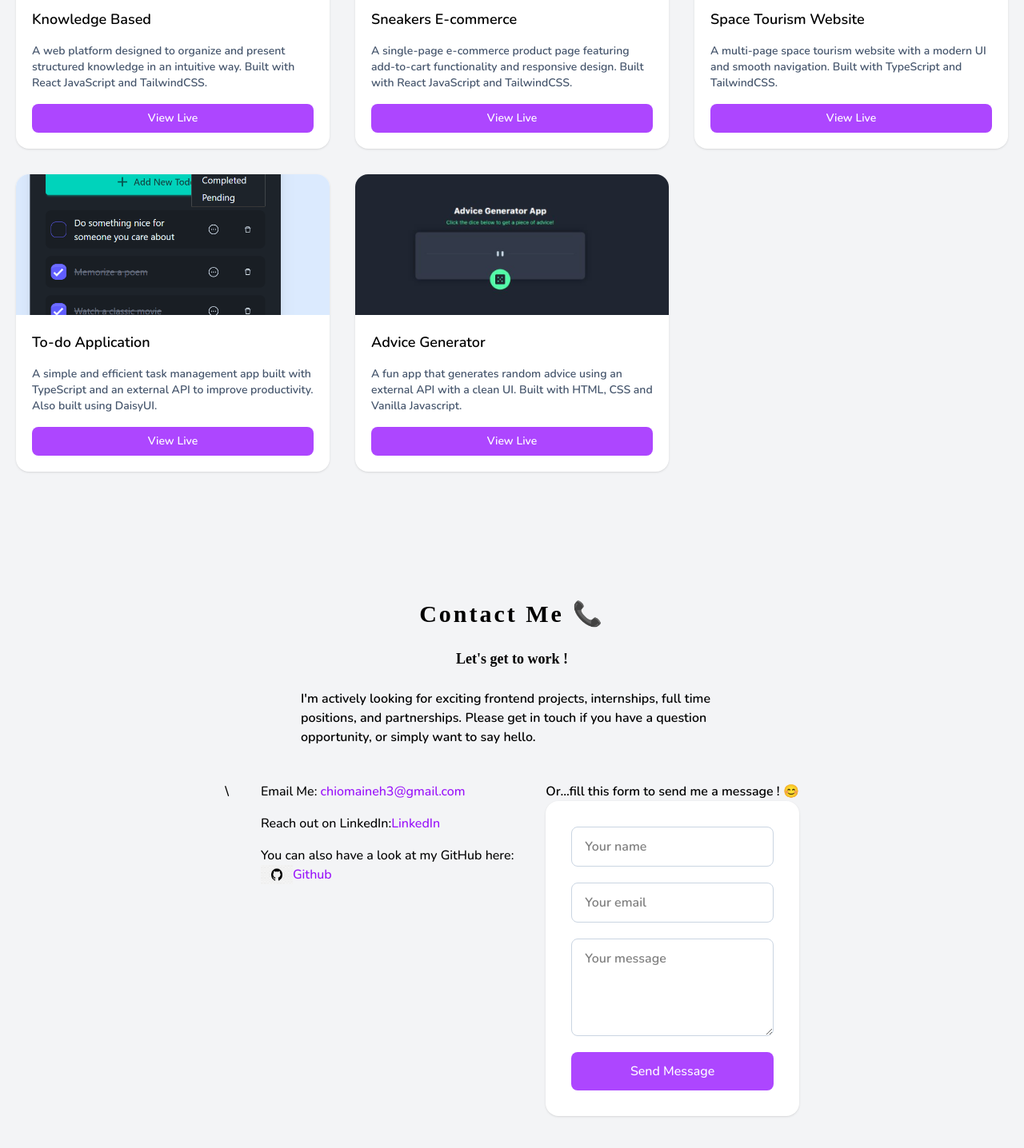
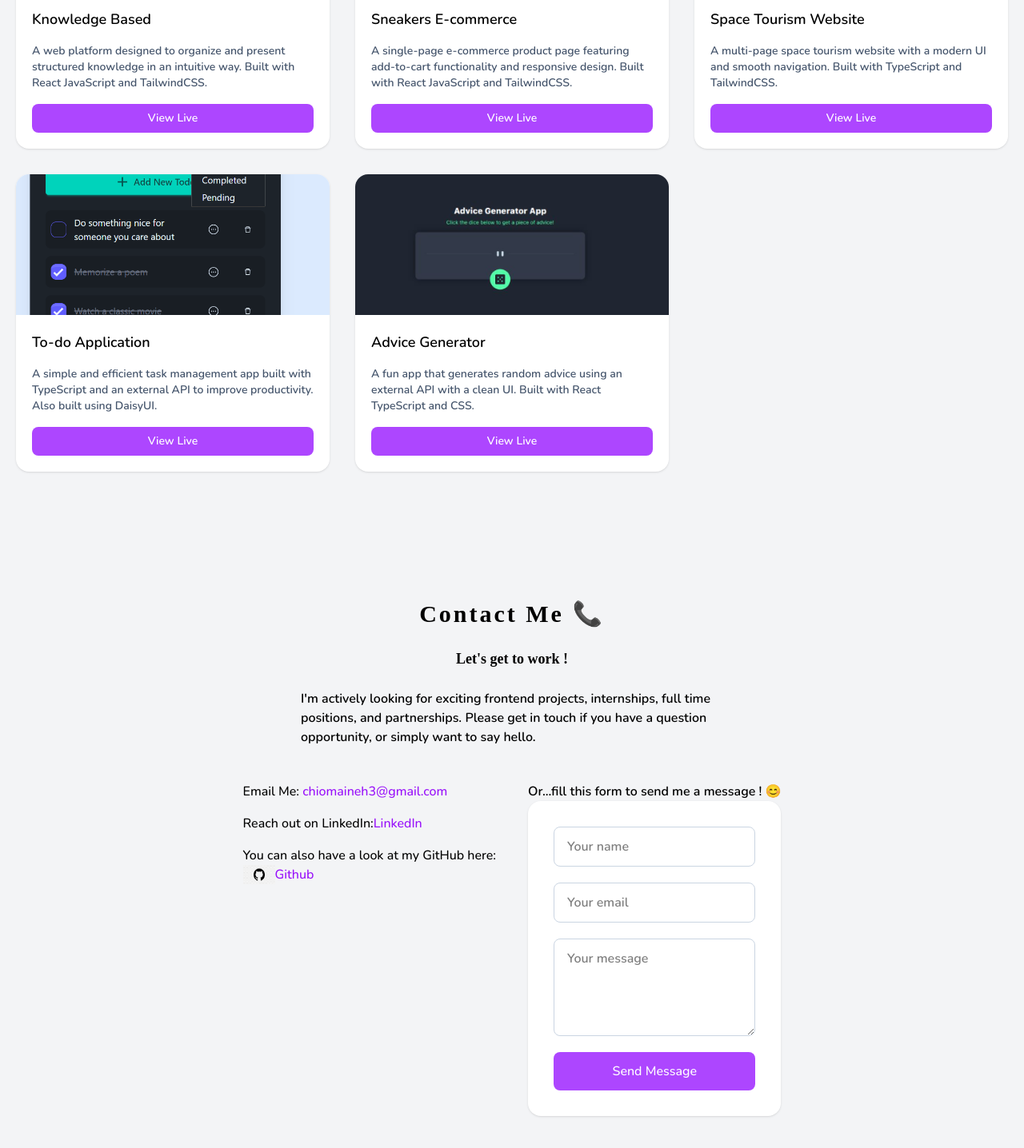
Before and after one commit to chiomaineh/chi-portfolio, a React (Vite) app: page / in a window 1280 px wide. Shown: the part 1314-2750 px from the top of the page at 80% size. Built offline with nearby package versions, Linux system fonts and the light colour scheme; a web font is replaced by a local one.

Commit message:
fixing advice generator app

```diff
--- a/src/components/Contact.tsx
+++ b/src/components/Contact.tsx
@@ -60,7 +60,7 @@ function Contact() {
           data-aos-duration="1500"
           className="flex flex-col lg:flex-row gap-10 mt-5"
         >
-          \
+
           <div className="flex flex-col gap-4">
             <a
               href="mailto:chiomaineh3@gmail.com"
--- a/src/components/Projects.tsx
+++ b/src/components/Projects.tsx
@@ -138,11 +138,11 @@ function Projects() {
 
               <p className="text-sm text-slate-600">
                 A fun app that generates random advice using an external API
-                with a clean UI. Built with HTML, CSS and Vanilla Javascript.
+                with a clean UI. Built with React TypeScript and CSS.
               </p>
 
               <a
-                href="https://advice-generator-self-seven.vercel.app/"
+                href="https://tsx-advice-gen.vercel.app/"
                 target="_blank"
                 rel="noopener noreferrer"
                 className="mt-auto bg-purple-500 text-white px-4 py-2 rounded-lg text-center text-sm hover:bg-purple-600 transition"
```
